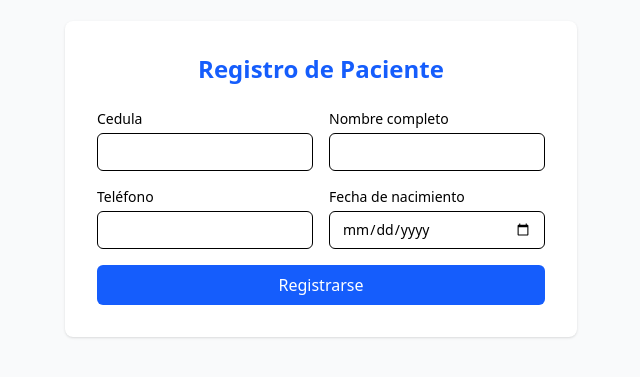
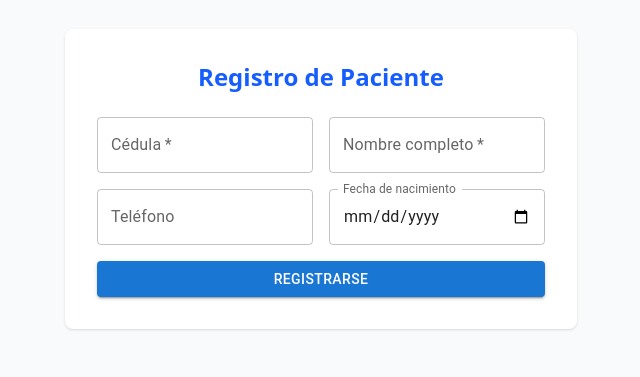
Before and after one commit to danildperez04/nic-salud, a React (Vite) app in the folder frontend/: page /register/patient in a window 1280 px wide. Shown: the part 221-598 px from the top of the page, without its empty margins (319-959 px from the left). Built offline with nearby package versions, Linux system fonts and the light colour scheme.

Commit message:
feat: add axios to submit form

```diff
--- a/frontend/package.json
+++ b/frontend/package.json
@@ -15,6 +15,7 @@
     "@mui/material": "^7.3.2",
     "@tailwindcss/vite": "^4.1.13",
     "@types/node": "^24.5.2",
+    "axios": "^1.12.2",
     "react": "^19.1.1",
     "react-dom": "^19.1.1",
     "react-router": "^7.8.2",
@@ -24,6 +25,7 @@
   },
   "devDependencies": {
     "@eslint/js": "^9.33.0",
+    "@mui/types": "^7.4.6",
     "@types/react": "^19.1.10",
     "@types/react-dom": "^19.1.7",
     "@vitejs/plugin-react-swc": "^4.0.0",
--- a/frontend/src/components/RegisterForm.tsx
+++ b/frontend/src/components/RegisterForm.tsx
@@ -2,6 +2,8 @@ import Button from "@mui/material/Button";
 import TextField from "@mui/material/TextField";
 import MenuItem from "@mui/material/MenuItem";
 import { useState, type ChangeEvent } from "react";
+import axios from 'axios';
+import { toast } from 'react-toastify';
 
 export function RegisterForm() {
   const [username, setUsername] = useState("");
@@ -26,26 +28,20 @@ export function RegisterForm() {
     setRole(event.target.value as "paciente" | "doctor" | "admin");
   };
 
-  const handleSubmit = async () => {
+  const handleSubmit = async (e: React.FormEvent) => {
+    e.preventDefault();
+
     try {
-      const res = await fetch("http://localhost:3000/api/users", {
-        method: "POST",
-        headers: {
-          "Content-Type": "application/json",
-        },
-        body: JSON.stringify({ email, username, password }),
-      });
-
-      if (!res.ok) {
-        throw new Error("Error en la respuesta del servidor");
+      const res = await axios.post('http://localhost:3000/api/users', { email, username, password }, { headers: { 'Content-Type': 'application/json' } });
+      setTempStore(res.data);
+      toast.success('Usuario creado correctamente');
+    } catch (error: unknown) {
+      if (axios.isAxiosError(error)) {
+        const msg = error.response?.data?.message ?? error.message ?? 'Error en la petición';
+        toast.error(msg);
+      } else {
+        toast.error('Ha ocurrido un error');
       }
-
-      const data = await res.json();
-      console.log(data);
-      setTempStore(data);
-    } catch (error) {
-      console.error("Error de red:", error);
-      // Manejo del error (mostrar mensaje al usuario)
     }
   };
 
--- a/frontend/src/components/RegisterPatientForm.tsx
+++ b/frontend/src/components/RegisterPatientForm.tsx
@@ -1,41 +1,122 @@
-import { useState } from "react";
+import { useState } from 'react';
+import axios from 'axios';
+import TextField from '@mui/material/TextField';
+import Button from '@mui/material/Button';
+import { toast } from 'react-toastify';
+
+type PatientForm = {
+  dni: string;
+  fullname: string;
+  phoneNumber: string;
+  birthDate?: string;
+};
 
 export default function RegisterPatientForm() {
-  const [patientData, usePatientData] = useState({
+  const [loading, setLoading] = useState(false);
+  const [patientData, setPatientData] = useState<PatientForm>({
     dni: '',
     fullname: '',
-    phoneNumber: ''
-  })
+    phoneNumber: '',
+    birthDate: undefined,
+  });
 
-  const handleSubmit = (e) => {
+  function handleChange(e: React.ChangeEvent<HTMLInputElement>) {
+    const { name, value } = e.target;
+    setPatientData((s) => ({ ...s, [name]: value }));
+  }
+
+  async function handleSubmit(e: React.FormEvent) {
     e.preventDefault();
+    // Basic validation
+    if (!patientData.dni || !patientData.fullname) {
+      toast.error('Por favor completa los campos obligatorios');
+      return;
+    }
 
+    setLoading(true);
 
+    try {
+      const base = import.meta.env.VITE_API_URL;
+      const token = localStorage.getItem('token') || undefined;
+
+      const res = await axios.post(
+        `${base}/patients`,
+        patientData,
+        {
+          headers: {
+            'Content-Type': 'application/json',
+            ...(token ? { Authorization: `Bearer ${token}` } : {}),
+          },
+        }
+      );
+
+      if (res.status >= 200 && res.status < 300) {
+        toast.success('Paciente creado correctamente');
+        setPatientData({ dni: '', fullname: '', phoneNumber: '', birthDate: undefined });
+      } else {
+        toast.error(res.statusText || 'Error al crear paciente');
+      }
+
+    } catch (error: unknown) {
+      let msg = 'Error de red';
+      if (axios.isAxiosError(error)) {
+        msg = error.response?.data?.message ?? error.message ?? msg;
+      } else if (error instanceof Error) {
+        msg = error.message;
+      }
+      toast.error(msg);
+    } finally {
+      setLoading(false);
+    }
   }
 
   return (
     <form className="grid grid-cols-1 md:grid-cols-2 gap-4" onSubmit={handleSubmit}>
       <div>
-        <label className="block text-sm font-medium">Cedula</label>
-        <input type="text" className="mt-1 w-full border rounded-md px-3 py-2 text-sm" />
+        <TextField
+          label="Cédula"
+          name="dni"
+          value={patientData.dni}
+          onChange={handleChange}
+          fullWidth
+          required
+        />
       </div>
       <div>
-        <label className="block text-sm font-medium">Nombre completo</label>
-        <input type="text" className="mt-1 w-full border rounded-md px-3 py-2 text-sm" />
+        <TextField
+          label="Nombre completo"
+          name="fullname"
+          value={patientData.fullname}
+          onChange={handleChange}
+          fullWidth
+          required
+        />
       </div>
       <div>
-        <label className="block text-sm font-medium">Teléfono</label>
-        <input type="tel" className="mt-1 w-full border rounded-md px-3 py-2 text-sm" />
+        <TextField
+          label="Teléfono"
+          name="phoneNumber"
+          value={patientData.phoneNumber}
+          onChange={handleChange}
+          fullWidth
+        />
       </div>
       <div>
-        <label className="block text-sm font-medium">Fecha de nacimiento</label>
-        <input type="date" className="mt-1 w-full border rounded-md px-3 py-2 text-sm" />
+        <TextField
+          label="Fecha de nacimiento"
+          name="birthDate"
+          value={patientData.birthDate ?? ''}
+          onChange={handleChange}
+          type="date"
+          InputLabelProps={{ shrink: true }}
+          fullWidth
+        />
       </div>
       <div className="md:col-span-2">
-        <button type="submit" className="w-full py-2 bg-blue-600 text-white rounded-md hover:opacity-95">
-          Registrarse
-        </button>
+        <Button type="submit" variant="contained" color="primary" fullWidth disabled={loading}>
+          {loading ? 'Enviando...' : 'Registrarse'}
+        </Button>
       </div>
     </form>
-  )
+  );
 }
```
Also changed, not shown: 1 other file (tests, documents, lock files or other folders).
